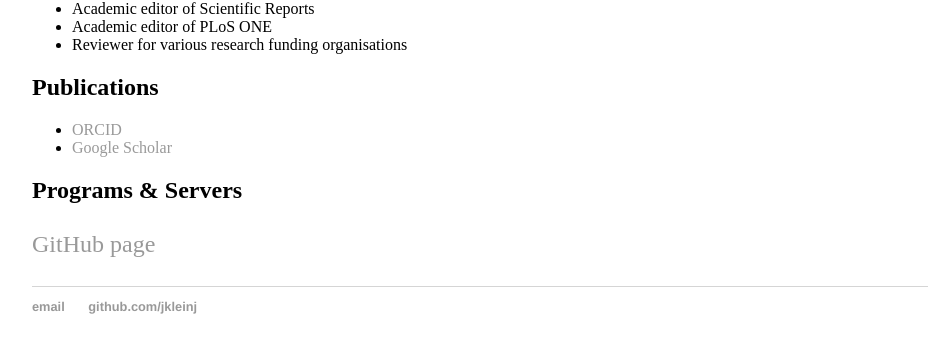
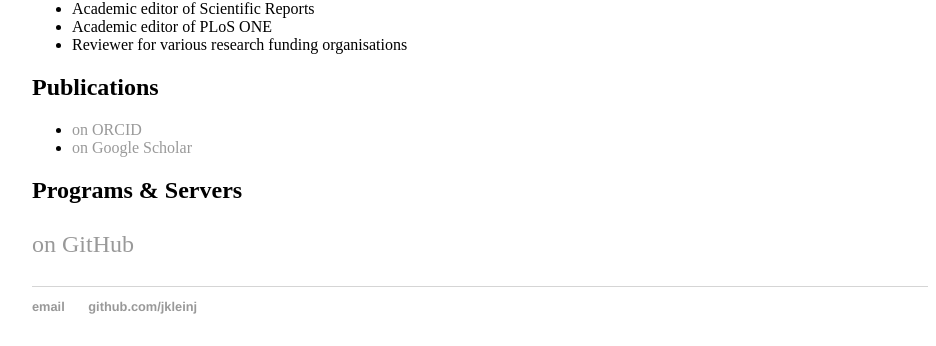
Before and after one commit to jkleinj/jkleinj.github.io, a Jekyll site: the page built from cv/cv.md, in a window 1280 px wide and 900 px high, scrolled down 2069 px. Shown: the part 526-872 px from the top of the window, without its empty margins (160-1096 px from the left). Built offline with Jekyll 4.4.1, drawn with Linux system fonts in a browser that asks for light colours; our own code applies the rules of GitHub Pages for plain Markdown files.

Commit message:
modified

```diff
--- a/cv/cv.md
+++ b/cv/cv.md
@@ -98,8 +98,8 @@ jens.kleinjung@crick.ac.uk
 * Reviewer for various research funding organisations
 
 ## Publications
-* [ORCID](https://orcid.org/0000-0002-7875-5724)
-* [Google Scholar](https://scholar.google.co.uk/citations?user=ZIZ075AAAAAJ&hl=en)
+* [on ORCID](https://orcid.org/0000-0002-7875-5724)
+* [on Google Scholar](https://scholar.google.co.uk/citations?user=ZIZ075AAAAAJ&hl=en)
 
 ## Programs & Servers
-[GitHub page](https://jkleinj.github.io/)
+[on GitHub](https://jkleinj.github.io/)
```
Also changed, not shown: 1 other file.
